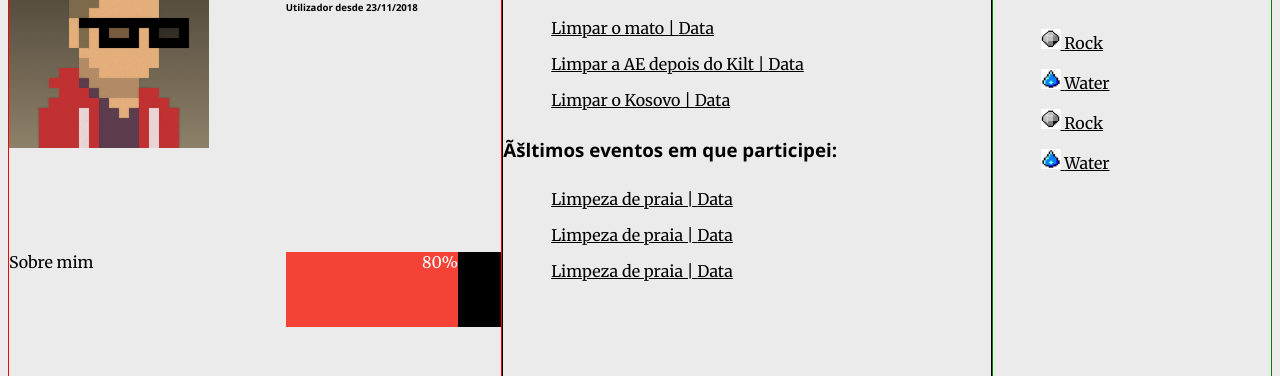
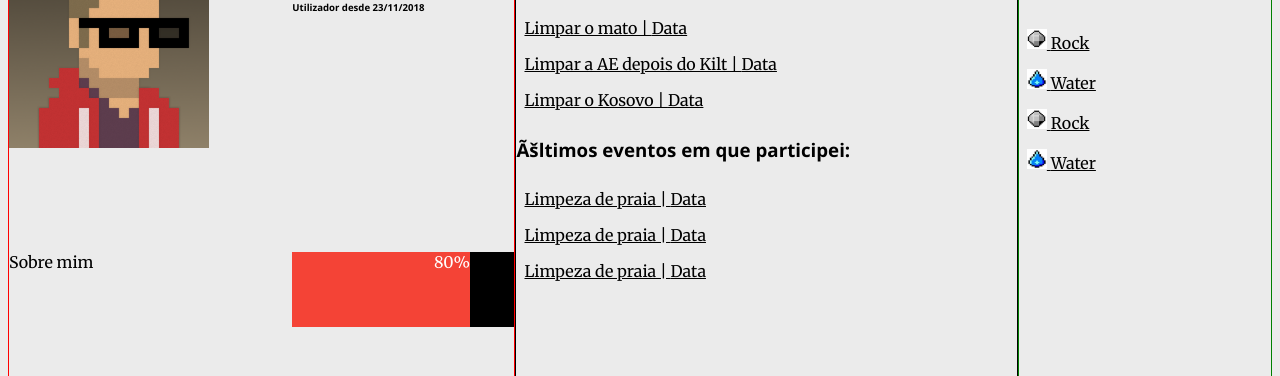
Before and after one commit to paulomaia20/Projecto-ESIN, a PHP site: page / in a window 1280 px wide. Shown: the part 61-437 px from the top of the page. Run offline with PHP 8.4, Linux system fonts and the light colour scheme.

Commit message:
Update style.css

```diff
--- a/css/style.css
+++ b/css/style.css
@@ -38,6 +38,10 @@ li {
     text-decoration: underline;
 }
 
+ul {
+    padding: 0;
+}
+
 a {
     text-decoration: none;
     color: #0060B6;
```
